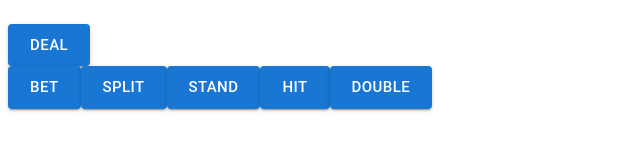
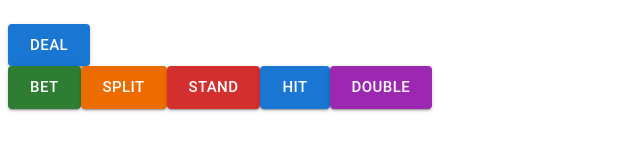
Before and after one commit to junedu416/react-nasty-dealer, a React (Create React App) app: page /blackjack in a window 1280 px wide. Shown: the part 423-574 px from the top of the page, without its empty margins (0-640 px from the left). Built offline with nearby package versions, Linux system fonts and the light colour scheme; no server answers.

Commit message:
Adds colours to the action buttons.

```diff
--- a/src/components/buttons/Bet.js
+++ b/src/components/buttons/Bet.js
@@ -2,7 +2,7 @@ import Button from "@mui/material/Button";
 
 const Bet = () => {
   return (
-    <Button variant="contained" size="large">
+    <Button variant="contained" size="large" color="success">
       Bet
     </Button>
   );
--- a/src/components/buttons/Double.js
+++ b/src/components/buttons/Double.js
@@ -2,7 +2,7 @@ import Button from "@mui/material/Button";
 
 const Double = () => {
   return (
-    <Button variant="contained" size="large">
+    <Button variant="contained" size="large" color="secondary">
       Double
     </Button>
   );
--- a/src/components/buttons/Split.js
+++ b/src/components/buttons/Split.js
@@ -1,8 +1,21 @@
 import Button from "@mui/material/Button";
+// import { createTheme } from "@mui/material/styles";
+// import { yellow } from "@mui/material/colors";
+
+// const theme = createTheme({
+//   palette: {
+//     primary: {
+//       main: yellow[500],
+//     },
+//     secondary: {
+//       main: "#f44336",
+//     },
+//   },
+// });
 
 const Split = () => {
   return (
-    <Button variant="contained" size="large">
+    <Button variant="contained" size="large" color="warning">
       Split
     </Button>
   );
--- a/src/components/buttons/Stand.js
+++ b/src/components/buttons/Stand.js
@@ -2,7 +2,7 @@ import Button from "@mui/material/Button";
 
 const Stand = () => {
   return (
-    <Button variant="contained" size="large">
+    <Button variant="contained" size="large" color="error">
       Stand
     </Button>
   );
```
